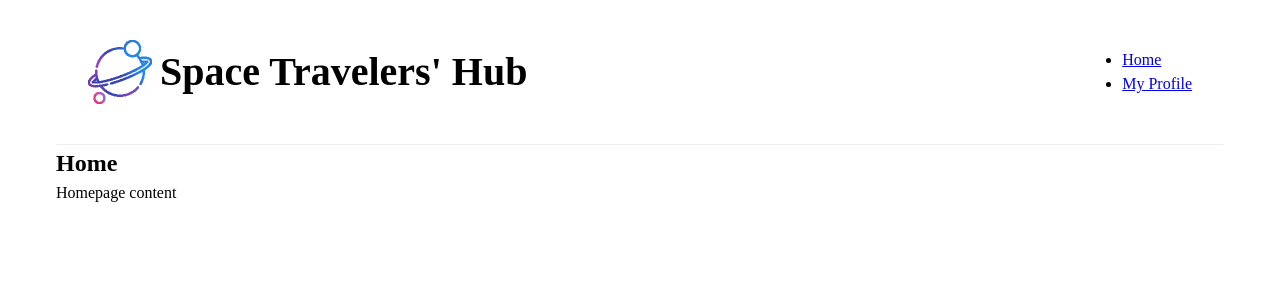
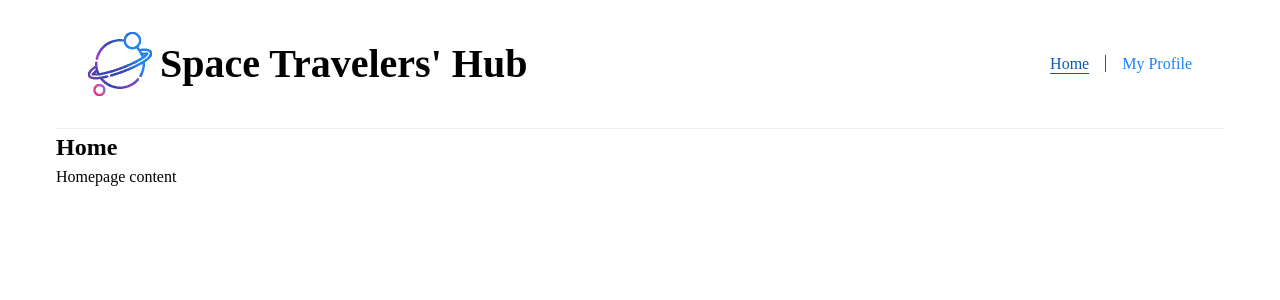
Before and after one commit to henokkhm/microverse-reactjs-group-capstone, a React (Create React App) app: page / in a window 1280 px wide. Shown: the top 300 px of the page. Built offline with nearby package versions, Linux system fonts and the light colour scheme.

Commit message:
Add Navbar component styles

```diff
--- a/src/components/Navbar.js
+++ b/src/components/Navbar.js
@@ -1,16 +1,21 @@
 import { NavLink } from 'react-router-dom'; // If you're using React Router for navigation
+
+import styles from '../styles/Navbar.module.css';
 
 function Navbar() {
   return (
-    <nav>
-      <ul>
-        <li>
-          <NavLink to="/">
+    <nav className={styles.navigation}>
+      <ul className={styles.navList}>
+        <li className={styles.navListItem}>
+          <NavLink className={styles.navLink} to="/">
             Home
           </NavLink>
         </li>
         <li>
-          <NavLink to="/my-profile">
+          <NavLink
+            className={`${styles.navLink} ${styles.myProfileLink}`}
+            to="/my-profile"
+          >
             My Profile
           </NavLink>
         </li>
--- /dev/null
+++ b/src/styles/Navbar.module.css
@@ -0,0 +1,45 @@
+.navigation {
+  display: flex;
+  justify-content: center;
+  align-items: center;
+  padding: 1rem 0;
+}
+
+.navList {
+  list-style: none;
+  margin: 0;
+  padding: 0;
+  display: flex;
+  gap: 1rem;
+}
+
+.navListItem {
+  margin: 0;
+  padding: 0;
+}
+
+.navLink {
+  color: #1a82fb;
+  text-decoration: none;
+  cursor: pointer;
+  transition: all 150ms ease-in-out;
+}
+
+.navLink:hover {
+  transform: scale(1.1);
+}
+
+.navLink:active {
+  transform: translateY(0.125rem);
+}
+
+.myProfileLink {
+  border-left: 1px solid #0b59b1;
+  padding-left: 1rem;
+}
+
+[aria-current='page'] {
+  color: #0b59b1;
+  text-decoration: underline;
+  text-underline-offset: 0.25rem;
+}
--- a/src/styles/global.module.css
+++ b/src/styles/global.module.css
@@ -1,5 +1,5 @@
 body {
-  min-width: 24rem;
+  min-width: 25rem;
   max-width: 75rem;
   margin: 0 auto;
   padding: 0 1rem;
```
